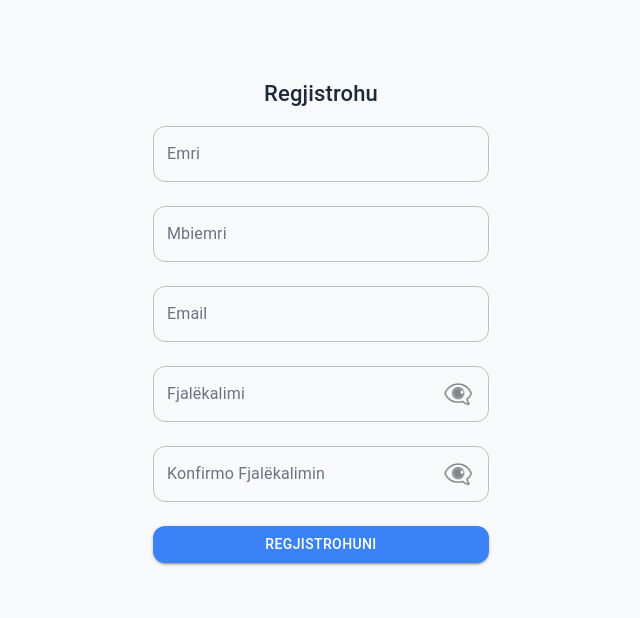
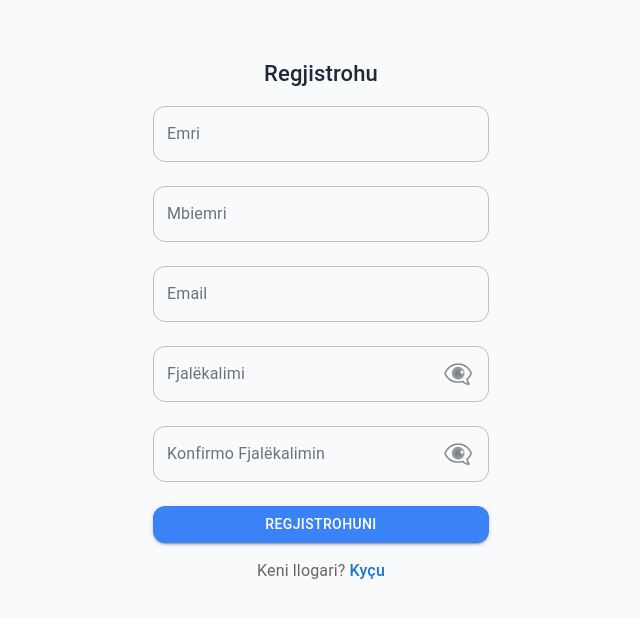
Before and after one commit to davidpjetraj/real-estate-crm, a Next.js app: page /register in a window 1280 px wide. Shown: the top 618 px of the page, without its empty margins (319-959 px from the left). Built offline with nearby package versions, Linux system fonts and the light colour scheme; no server answers.

Commit message:
already have an acc --> singup

```diff
--- a/src/app/register/page.tsx
+++ b/src/app/register/page.tsx
@@ -15,6 +15,7 @@ import {
 } from "@mui/material";
 import { useRouter } from "next/navigation";
 import { useEffect, useState } from "react";
+import Link from "next/link";
 
 const Wrapper = styled("div")`
   display: flex;
@@ -233,7 +234,6 @@ export default function RegisterPage() {
             ),
           }}
         />
-
         <Button
           variant="contained"
           fullWidth
@@ -247,6 +247,22 @@ export default function RegisterPage() {
             "Regjistrohuni"
           )}
         </Button>
+
+        <Box sx={{ textAlign: "center", mt: 2 }}>
+          <span style={{ color: "#666" }}>
+            Keni llogari?{" "}
+            <Link
+              href="/login"
+              style={{
+                color: "#1976d2",
+                textDecoration: "none",
+                fontWeight: "500",
+              }}
+            >
+              Kyçu
+            </Link>
+          </span>
+        </Box>
       </Box>
     </Wrapper>
   );
```
